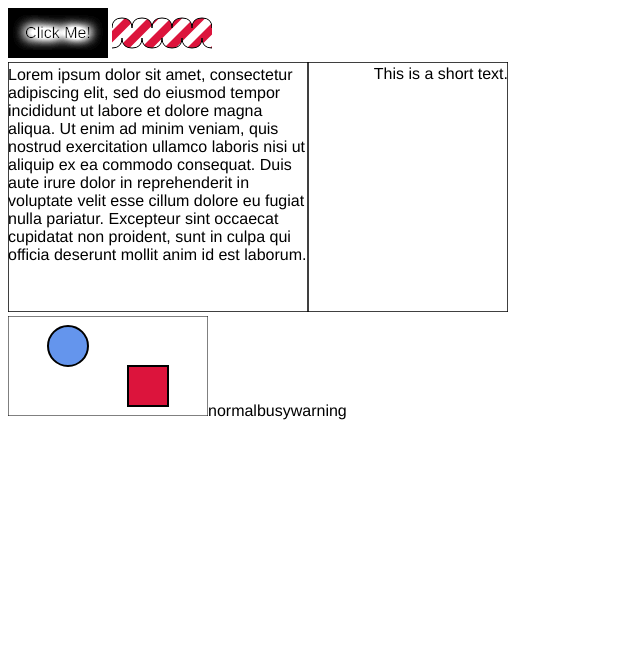
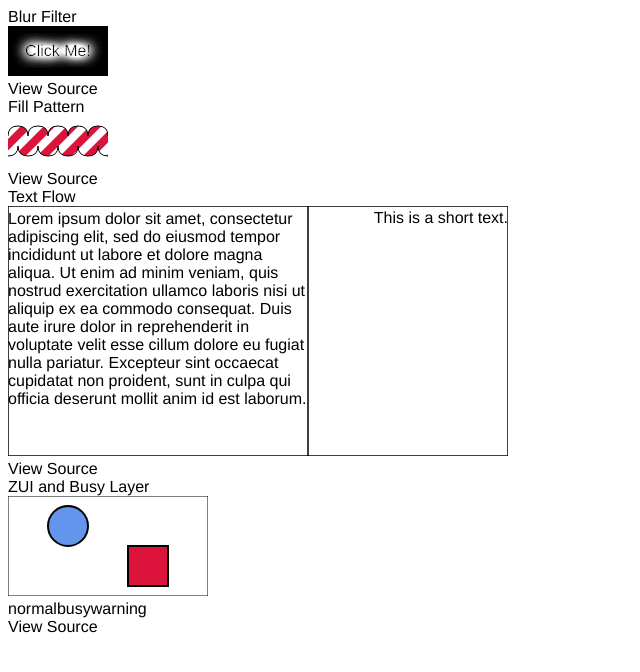
Before and after one commit to JosuaKrause/jk-js, a plain HTML site: page index.html in a window 1280 px wide. Shown: the whole page, without its empty margins (0-640 px from the left). Drawn offline with Linux system fonts and the light colour scheme.

Commit message:
titles and source code

```diff
--- a/index.html
+++ b/index.html
@@ -1,7 +1,7 @@
 <!DOCTYPE html>
 <html lang="en">
 <head>
-    <title>Test jk-js</title>
+    <title>jk-js - Examples</title>
     <meta charset="utf-8">
     <script src="lib/d3/d3.min.js" charset="utf-8"></script>
     <script src="jkjs/path.js" charset="utf-8"></script>
@@ -13,51 +13,58 @@
         body {
             font-family: "PT Sans", Helvetica, Arial, sans-serif;
         }
-
-        #filterText {
-            text-anchor: middle;
-            fill: black;
-            -moz-user-select: none;
-            -webkit-user-select: none;
-            -ms-user-select: none;
-            user-select: none;
-        }
     </style>
 </head>
 <body onload="start()">
-    <div>
-        <svg id="svgFilter" style="width: 100px; height: 50px;">
-            <rect x="0" y="0" width="100" height="50" />
-            <text x="50" y="30" id="filterText">Click Me!</text>
-        </svg>
-        <svg id="svgPattern" style="width: 100px; height: 50px;">
-            <path id="patternPath"/>
-        </svg>
-    </div>
-    <div>
-        <svg id="svgText" />
-    </div>
-    <div id="divBusy"></div>
+    <div id="divFilter"></div>
+    <div id="divPattern"></div>
+    <div id="divText"></div>
+    <div id="divBusyZUI"></div>
 <script>
-function filterTest() {
+function filterExample(sel) {
+    var w = 100;
+    var h = 50;
     var cix = 0;
     var colors = [ null,  "white", "crimson", "cornflowerblue" ];
-    var svgFilter = d3.select("#svgFilter").on("click", function() {
+    var svgFilter = sel.append("svg").style({
+        "width": w+"px",
+        "height": h+"px"
+    }).on("click", function() {
         cix = (cix + 1) % colors.length;
-        svgFilter.selectAll("rect").style({
+        rect.style({
             "fill": colors[cix]
         });
     });
-    d3.select("#filterText").attr({
+    var rect = svgFilter.append("rect").attr({
+        "x": 0,
+        "y": 0,
+        "width": w,
+        "height": h
+    });
+    svgFilter.append("text").attr({
+        "x": w * 0.5,
+        "y": (h + 10) * 0.5,
         "filter": jkjs.effects.getBlurFilter(svgFilter, 6)
-    });
+    }).style({
+        "text-anchor": "middle",
+        "fill": "black",
+        "-moz-user-select": "none",
+        "-webkit-user-select": "none",
+        "-ms-user-select": "none",
+        "user-select": "none"
+    }).text("Click Me!");
 }
 
-function patternTest() {
+function patternExample(sel) {
+    var w = 100;
+    var h = 50;
     var coolness = false;
-    var svgPattern = d3.select("#svgPattern").on("click", function() {
+    var svgPattern = sel.append("svg").style({
+        "width": w+"px",
+        "height": h+"px"
+    }).on("click", function() {
         coolness = !coolness;
-        d3.select("#patternPath").attr({
+        pathSel.attr({
             "filter": coolness ? jkjs.effects.getBlurFilter(svgPattern, 2) : null
         });
     });
@@ -80,14 +87,14 @@ function patternTest() {
     }
     path.add(htap);
     path.close();
-    d3.select("#patternPath").attr({
+    var pathSel = svgPattern.append("path").attr({
         "d": path,
         "stroke": "black",
         "fill": jkjs.effects.getStripePattern(svgPattern, d3.rgb("crimson"), 23)
     });
 }
 
-function textWrapTest() {
+function textWrapExample(sel) {
     var w = 500;
     var h = 250;
     var longText = "Lorem ipsum dolor sit amet, consectetur adipiscing elit, "
@@ -109,7 +116,7 @@ function textWrapTest() {
         splitY = clamp(pos[1], false);
         updateText();
     };
-    var svgText = d3.select("#svgText").style({
+    var svgText = sel.append("svg").style({
         width: w + "px",
         height: h + "px"
     }).on("mousemove", updatePos).on("mouseout", updatePos);
@@ -153,12 +160,11 @@ function textWrapTest() {
     updateText();
 }
 
-function busyAndZUITest() {
+function busyZUIExample(sel) {
     var w = 200;
     var h = 100;
-    var b = d3.select("#divBusy");
     // ZUI
-    var zui = jkjs.zui.create(b, {
+    var zui = jkjs.zui.create(sel, {
         width: w + "px",
         height: h + "px"
     }, {
@@ -211,22 +217,39 @@ function busyAndZUITest() {
         width: w,
         height: h
     });
-    b.append("span").on("click", function() {
+    var btns = sel.append("div");
+    btns.append("span").on("click", function() {
         busy.setState(busy.state.norm);
     }).text("normal");
-    b.append("span").on("click", function() {
+    btns.append("span").on("click", function() {
         busy.setState(busy.state.busy);
     }).text("busy");
-    b.append("span").on("click", function() {
+    btns.append("span").on("click", function() {
         busy.setState(busy.state.warn);
     }).text("warning");
 }
 
 function start() {
-    filterTest();
-    patternTest();
-    textWrapTest();
-    busyAndZUITest();
+    function addExample(id, title, example) {
+        var sel = d3.select('#' + id);
+        sel.append("div").text(title);
+        example(sel);
+        var expand = sel.append("div");
+        var code = null;
+        expand.append("span").text("View Source").on("click", function() {
+            if(code) {
+                code.remove();
+                code = null;
+                return;
+            }
+            code = expand.append("pre").append("code").text(example.toString());
+        });
+    }
+
+    addExample("divFilter", "Blur Filter", filterExample);
+    addExample("divPattern", "Fill Pattern", patternExample);
+    addExample("divText", "Text Flow", textWrapExample);
+    addExample("divBusyZUI", "ZUI and Busy Layer", busyZUIExample);
 }
 </script>
 
```
